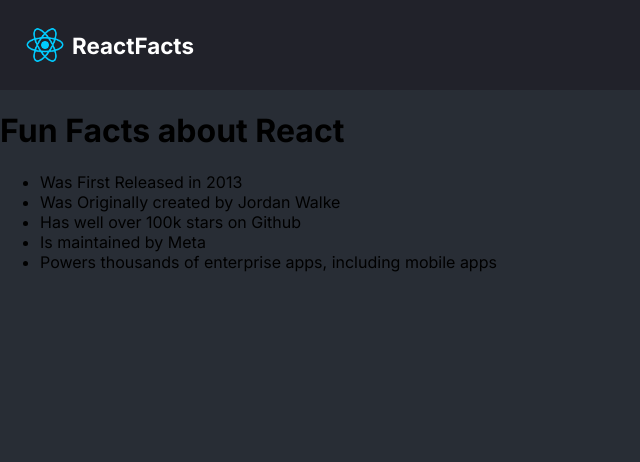
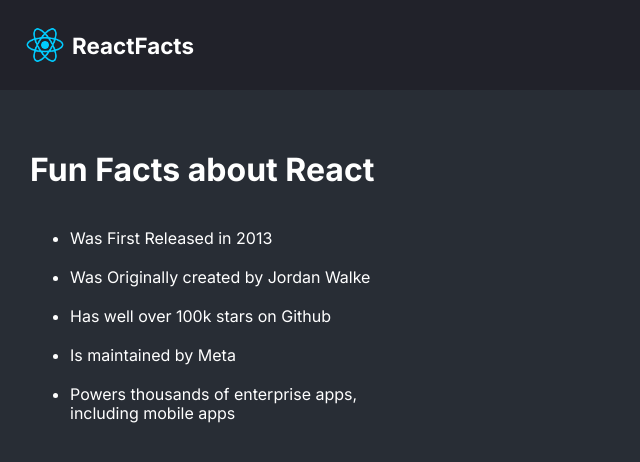
Before and after one commit to Amandecoe/React-Practice, a React (Vite) app in the folder React-Practice/: page / in a window 1280 px wide. Shown: the top 462 px of the page, without its empty margins (0-640 px from the left). Built offline with nearby package versions, Linux system fonts and the light colour scheme.

Commit message:
main content html done

```diff
--- a/React-Practice/index.css
+++ b/React-Practice/index.css
@@ -5,6 +5,7 @@
     margin:0;
     font-family: Inter, sans-serif;
     background-color: #282D35;
+    color: white;
 }
 nav{
     display: flex;
@@ -26,5 +27,19 @@
     font-weight: 700;
 }
 main{
+    padding: 60px 30px;
+}
 
+main > h1{
+    margin: 0;
 }
+
+main > ul{
+    margin-top: 40px;
+    max-width: 400px;
+}
+
+main > ul >li{
+    margin-block: 20px;
+    line-height: 19px;
+}
```
